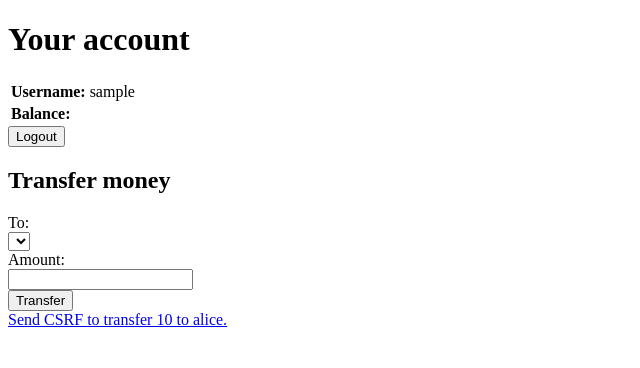
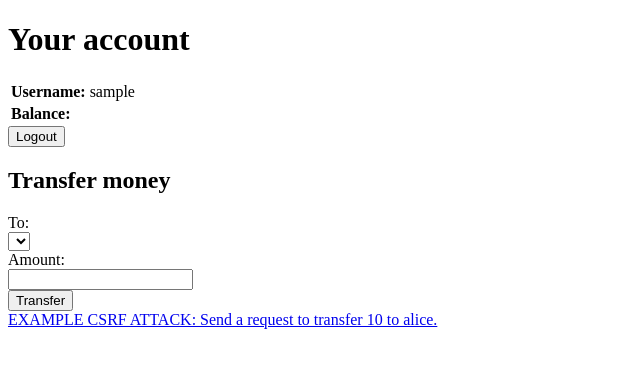
Before and after one commit to Jompda/mooc-course-project-1, a Django app: page / in a window 1280 px wide. Shown: the top 368 px of the page, without its empty margins (0-640 px from the left). Run offline with Django 3.2, Linux system fonts and the light colour scheme; the visitor is signed in with stand-in values (Sample User, id 1); lists and menus that the app fills with data are empty.

Commit message:
updated CSRF text

```diff
--- a/server/pages/templates/pages/index.html
+++ b/server/pages/templates/pages/index.html
@@ -41,6 +41,6 @@
         </form>
 
     <!-- To illustrate CSRF culnerability. -->
-    <a href="/csrf/" target="_blank">Send CSRF to transfer 10 to alice.</a>
+    <a href="/csrf/" target="_blank">EXAMPLE CSRF ATTACK: Send a request to transfer 10 to alice.</a>
     </body>
 </html>
```
